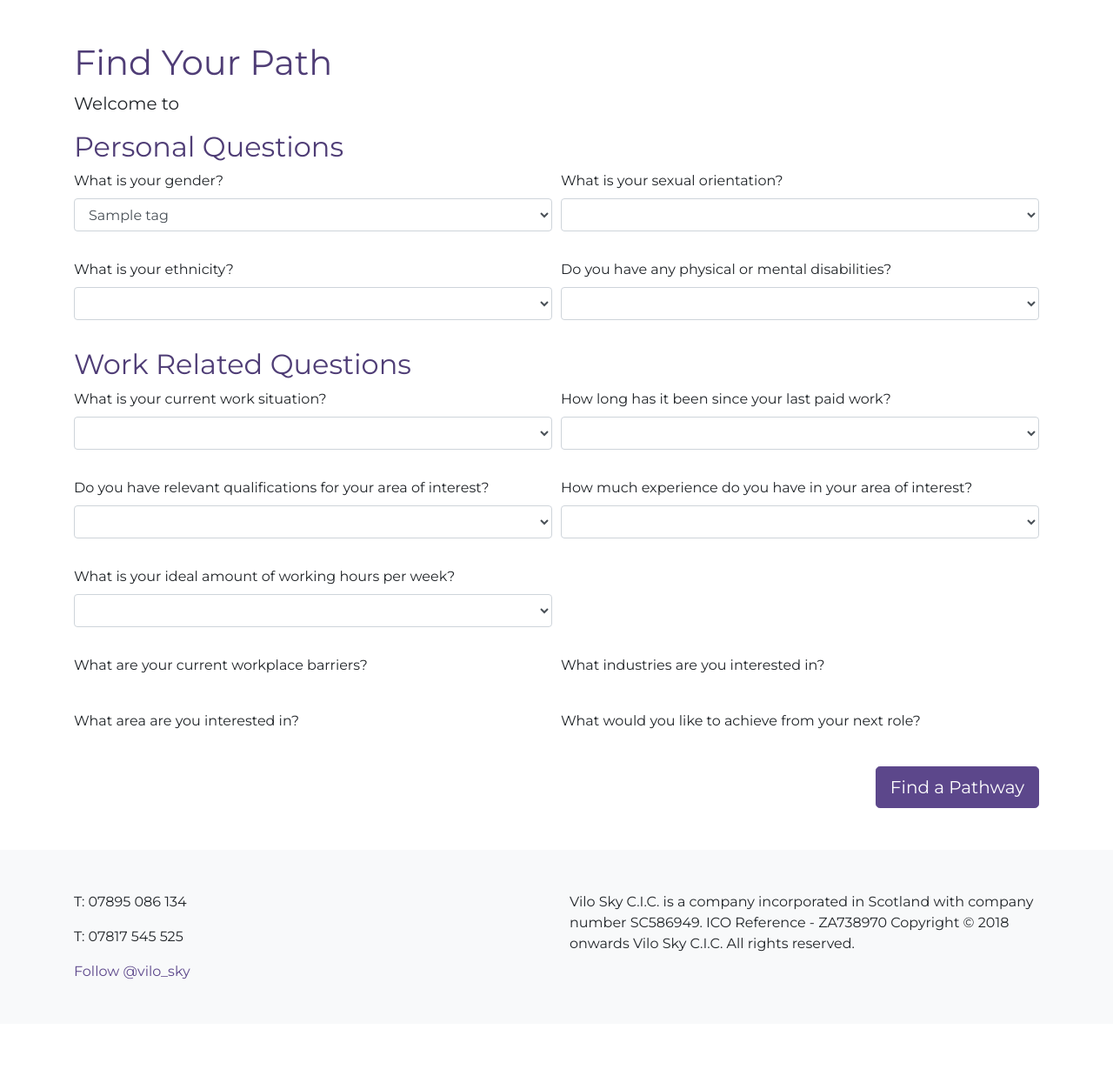
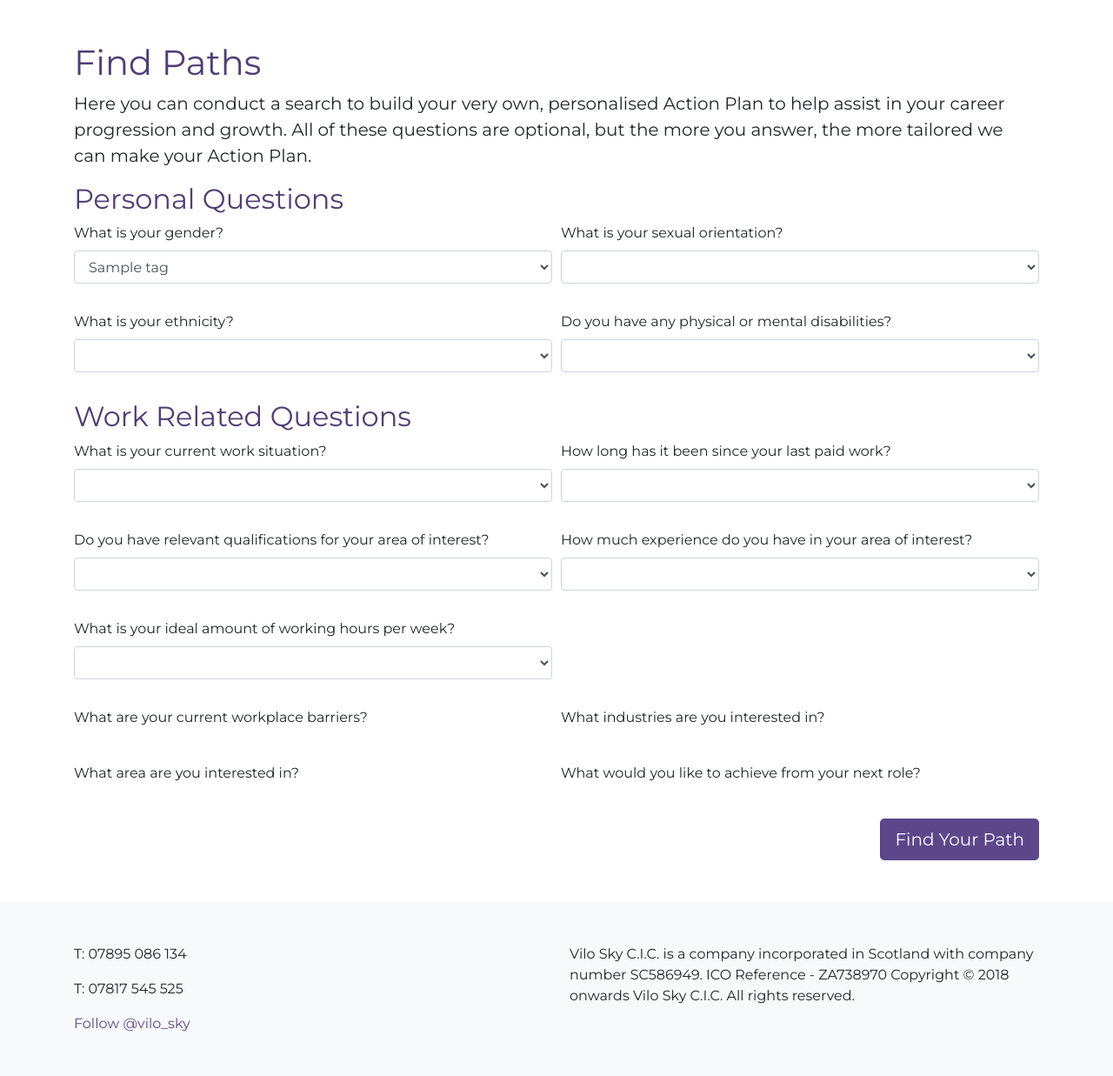
Before and after one commit to tp3-2020-CS32/ViloSky, a Django app: page /paths/search/ in a window 1280 px wide. Shown: the part 67-1304 px from the top of the page at 87% size. Before the commit the page ends 1193 px from the top, so only its background shows below. Run offline with Django 3.2, Linux system fonts and the light colour scheme; tables that the repository leaves empty hold one stand-in row (values such as "Sample post"); lists and menus that the app fills with data are empty; some libraries are stand-ins or nearby versions.

Commit message:
Updated lead text and removed redundant conditionals

```diff
--- a/vilosky_paths/templates/paths/search.html
+++ b/vilosky_paths/templates/paths/search.html
@@ -2,13 +2,15 @@
 {% load static %}
 
 {% block title_block %}
-Paths - Vilo Sky
+Find Paths - Vilo Sky
 {% endblock %}
 
 {% block body_block %}
 <div class="container">
-    <h1 class="mt-5">Find Your Path</h1>
-    <p class="lead">Welcome to </p>
+    <h1 class="mt-5">Find Paths</h1>
+    <p class="lead">Here you can conduct a search to build your very own, personalised Action
+        Plan to help assist in your career progression and growth. All of these questions are optional, but the more you
+        answer, the more tailored we can make your Action Plan.</p>
 
     <form id="search_form" method="post" action="{% url 'paths:search' %}" enctype="multipart/form-data">
         <h2>Personal Questions</h2>
@@ -129,34 +131,22 @@ Paths - Vilo Sky
             <div class="col-md-6 mb-3">
                 <div class="form-group">
                     <label>What are your current workplace barriers?</label> <br>
-                    <div class="form-row">
                     {% for tag in search_form.work_place_barriers_tags %}
                     <div class="form-check form-check-inline">
                         {{ tag }}
                     </div>
-                        {% if forloop.counter|divisibleby:2 %}
-                    </div>
-                    <div class="form-row">
-                        {% endif %}
                     {% endfor %}
-                    </div>
                 </div>
             </div>
 
             <div class="col-md-6 mb-3">
                 <div class="form-group">
                     <label>What industries are you interested in?</label> <br>
-                    <div class="form-row">
                     {% for tag in search_form.industry_tags %}
                     <div class="form-check form-check-inline">
                         {{ tag }}
                     </div>
-                        {% if forloop.counter|divisibleby:2 %}
-                    </div>
-                    <div class="form-row">
-                        {% endif %}
                     {% endfor %}
-                    </div>
                 </div>
             </div>
         </div>
@@ -165,38 +155,26 @@ Paths - Vilo Sky
             <div class="col-md-6 mb-3">
                 <div class="form-group">
                     <label>What area are you interested in?</label> <br>
-                    <div class="form-row">
                     {% for tag in search_form.area_of_interest_tags %}
                     <div class="form-check form-check-inline">
                         {{ tag }}
                     </div>
-                        {% if forloop.counter|divisibleby:2 %}
-                    </div>
-                    <div class="form-row">
-                        {% endif %}
                     {% endfor %}
-                    </div>
                 </div>
             </div>
 
             <div class="col-md-6 mb-3">
                 <div class="form-group">
                     <label>What would you like to achieve from your next role?</label> <br>
-                    <div class="form-row">
                     {% for tag in search_form.goals_tags %}
                     <div class="form-check form-check-inline">
                         {{ tag }}
                     </div>
-                        {% if forloop.counter|divisibleby:2 %}
-                    </div>
-                    <div class="form-row">
-                        {% endif %}
                     {% endfor %}
                 </div>
             </div>
         </div>
-        </div>
-        <input type="submit" name="submit" value="Find a Pathway" class="float-right btn btn-lg" />
+        <input type="submit" name="submit" value="Find Your Path" class="float-right btn btn-lg" />
     </form>
 </div>
 {% endblock %}
```
Lines whose indentation alone changed are shown as unchanged.
